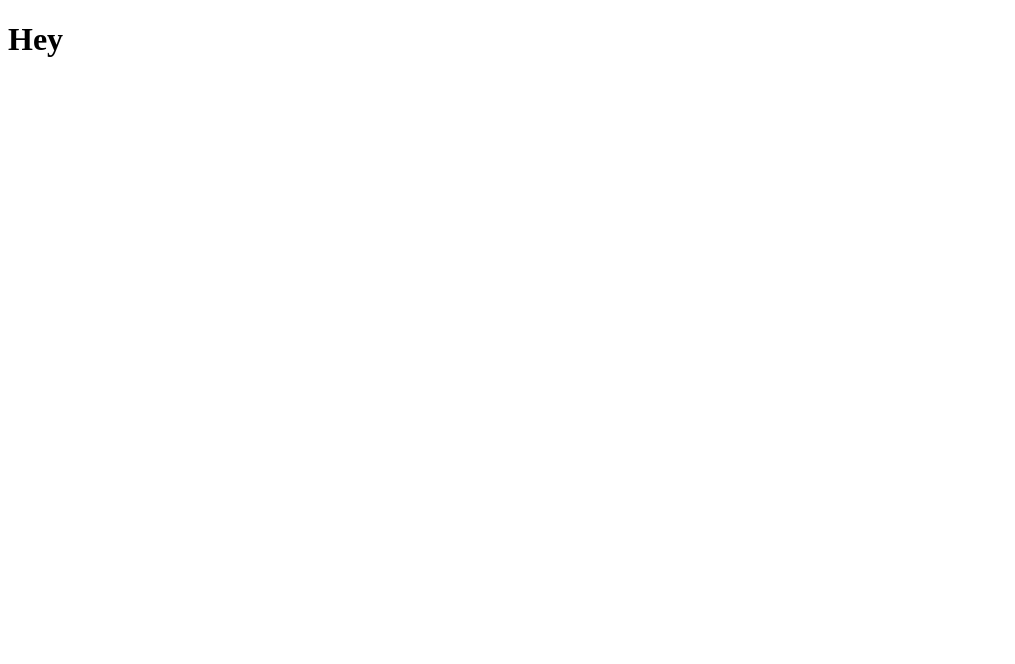
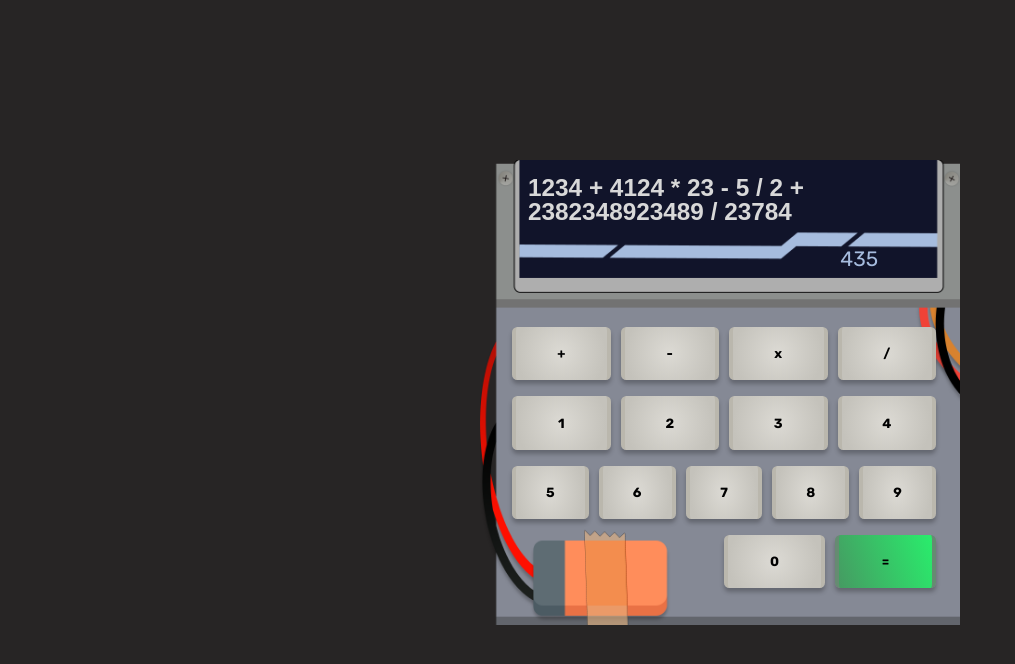
Before and after one commit to BrandonMasis/odin-calculator, a plain HTML site: page index.html in a window 1280 px wide. Shown: the whole page, without its empty margins (0-1015 px from the left). Drawn offline with Linux system fonts and the light colour scheme; a web font is replaced by a local one.

Commit message:
Calculator base done, positioning of elements

```diff
--- a/index.html
+++ b/index.html
@@ -9,6 +9,42 @@
     <script src="./script.js" defer></script>
   </head>
   <body>
-    <h1>Hey</h1>
+    <section class="main">
+      <div class="calculator">
+        <div class="container">
+          <div class="display">
+            <div class="operation">
+              <h3>1234 + 4124 * 23 - 5 / 2 + 2382348923489 / 23784</h3>
+            </div>
+            <div class="result"><p>435</p></div>
+          </div>
+          <div class="key-container">
+            <div class="row">
+              <button class="key">+</button>
+              <button class="key">-</button>
+              <button class="key">x</button>
+              <button class="key">/</button>
+            </div>
+            <div class="row">
+              <button class="key">1</button>
+              <button class="key">2</button>
+              <button class="key">3</button>
+              <button class="key">4</button>
+            </div>
+            <div class="row">
+              <button class="key">5</button>
+              <button class="key">6</button>
+              <button class="key">7</button>
+              <button class="key">8</button>
+              <button class="key">9</button>
+            </div>
+            <div class="row">
+              <button class="key">0</button>
+              <button id="equal" class="key">=</button>
+            </div>
+          </div>
+        </div>
+      </div>
+    </section>
   </body>
 </html>
--- a/script.js
+++ b/script.js
@@ -0,0 +1,17 @@
+const add = (a, b) => {
+  return a + b;
+};
+
+const subtract = (a, b) => {
+  return a - b;
+};
+
+const multiply = (a, b) => {
+  return a * b;
+};
+
+const divide = (a, b) => {
+  return a / b;
+};
+
+const operate = (a, b) => {};
--- a/style.css
+++ b/style.css
@@ -0,0 +1,113 @@
+@import url('https://fonts.googleapis.com/css2?family=Mukta+Malar:wght@200;300;400;500;600;700;800&family=Red+Hat+Mono:ital,wght@0,300;0,400;0,500;0,600;0,700;1,300;1,400;1,500;1,600;1,700&family=Rubik:ital,wght@0,300;0,400;0,500;0,600;0,700;0,800;0,900;1,300;1,400;1,500;1,600;1,700;1,800;1,900&family=Space+Mono&display=swap');
+*{
+    margin: 0;
+    padding: 0;
+}
+
+body{
+    background-color: rgb(39, 37, 37);
+    overflow: hidden;
+}
+
+.main{
+    width: 100%;
+    display: flex;
+    justify-content: center;
+    align-items: center;
+
+}
+.calculator{
+    background-image: url(./images/figma.png);
+    background-size: 60%;
+    width: 50em;
+    height: 60em;
+    background-repeat: no-repeat;
+    margin-left: 30em;
+    margin-top: 10em;
+    display: flex;
+
+}
+
+.container{
+    /* border: solid blue 5px; */
+    width: 26.5em;
+    height: 26.5em;
+    margin-left: 2em;
+    display: flex;
+    flex-direction: column;
+    gap: 2.5em;
+
+}
+.display{
+    display: flex;
+    flex-direction: column;
+    justify-content: center;
+    align-items: center;
+    gap: 1.4em;
+    padding: 1em 1em;
+}
+
+
+.operation{
+    color: #D8D8D8;
+    font-family: 'Mukta Malar', sans-serif;
+    font-weight: bold;
+    font-size: 1.3em;
+    align-self: flex-start;
+    line-height: 1;
+
+}
+.result{
+    color: #A6BCDE;
+    font-family: 'Rubik', sans-serif;
+    font-weight: 400;
+    font-size: 1.3em;
+    margin-left: 13em;
+
+}
+
+.key-container{
+    display: flex;
+    flex-direction: column;
+    justify-content: space-between;
+    gap: 1em;
+
+}
+.row{
+    width: 100%;
+    display: flex;
+    justify-content: center;
+    gap: 10px;
+
+}
+
+.row:nth-child(4){
+    width: 50%;
+    align-self: flex-end;
+}
+
+#equal{
+    background: linear-gradient(249.48deg, #23FF6E -21.74%, #4C8860 122.15%);
+    border-color: #668b72;
+
+}
+.key{
+    background: radial-gradient(49.45% 86.01% at 49.45% 49.28%, #DCDAD4 0%, #C4C2BB 100%) /* warning: gradient uses a rotation that is not supported by CSS and may not behave as expected */;
+    width: 4em;
+    height: 4em;
+    flex-grow: 1;
+    border-style: none;
+    border-radius: 5.5px;
+    border-left: solid 4px #BAB7AD;
+    border-right: solid 4px #BAB7AD;
+    font-family: 'Rubik', sans-serif;
+    font-weight: 700;
+    box-shadow: 0px 4px 4px rgba(0, 0, 0, 0.25);
+}
+
+
+.unu{
+width:100px;
+height: 100px;
+
+}
```
Also changed, not shown: images/figma.png (added).
